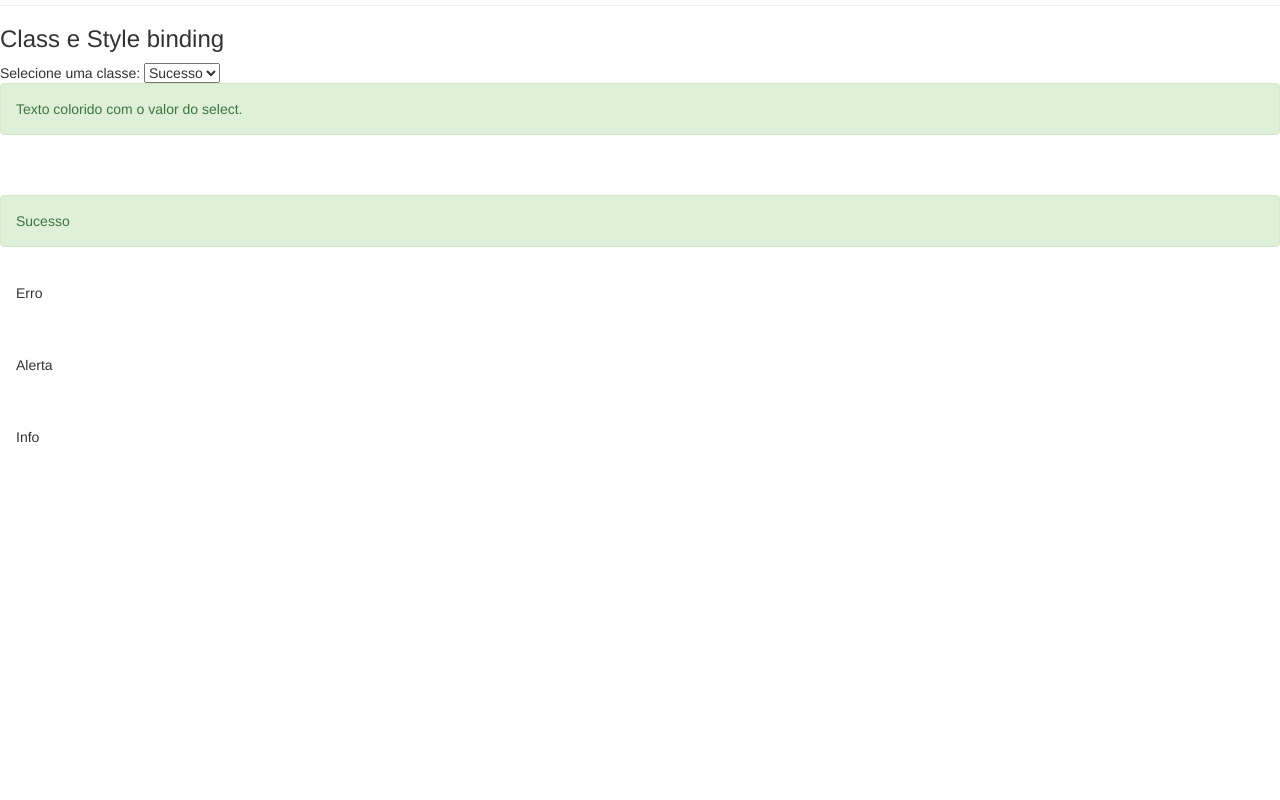
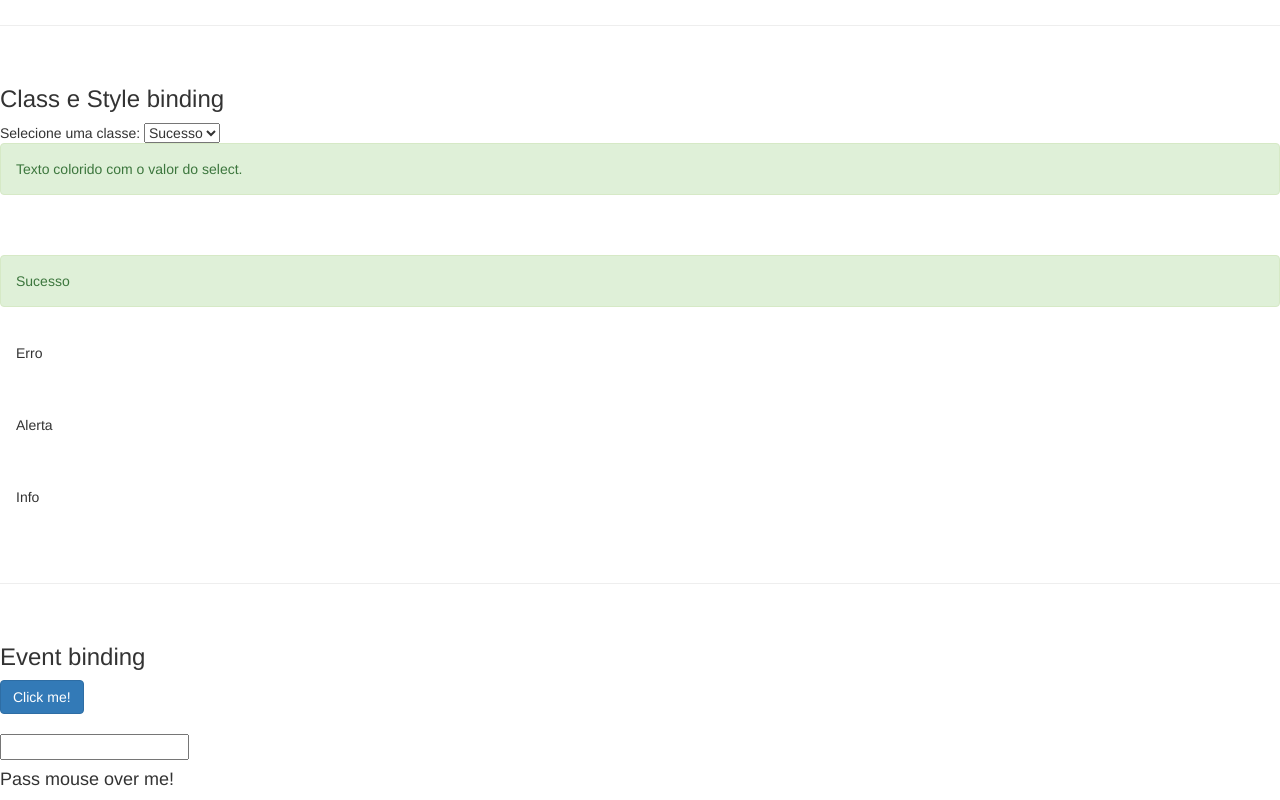
Before and after one commit to allan-mlpe/lt-angular4, an Angular app in the folder data-binding/: page / in a window 1280 px wide. Shown: the part 391-1191 px from the top of the page. Before the commit the page ends 874 px from the top, so only its background shows below. Built offline with nearby package versions, Linux system fonts and the light colour scheme.

Commit message:
Conteúdo da aula 11 acerca de event binding

```diff
--- a/data-binding/src/app/app.component.html
+++ b/data-binding/src/app/app.component.html
@@ -1,3 +1,5 @@
 <app-data-binding></app-data-binding>
-<hr />
+<br><hr><br>
 <app-style-bind></app-style-bind>
+<br><hr><br>
+<app-event-binding></app-event-binding>
--- a/data-binding/src/app/app.module.ts
+++ b/data-binding/src/app/app.module.ts
@@ -4,12 +4,14 @@ import { NgModule } from '@angular/core';
 import { AppComponent } from './app.component';
 import { DataBindingComponent } from './data-binding/data-binding.component';
 import { StyleBindComponent } from './style-bind/style-bind.component';
+import { EventBindingComponent } from './event-binding/event-binding.component';
 
 @NgModule({
   declarations: [
     AppComponent,
     DataBindingComponent,
-    StyleBindComponent
+    StyleBindComponent,
+    EventBindingComponent
   ],
   imports: [
     BrowserModule
--- /dev/null
+++ b/data-binding/src/app/event-binding/event-binding.component.css
@@ -0,0 +1,7 @@
+/*
+    Os estilos declarados neste arquivo só serão aplicados aos elementos deste componente
+*/
+.highlight {
+    background-color: orange;
+    color: white;
+}
--- /dev/null
+++ b/data-binding/src/app/event-binding/event-binding.component.html
@@ -0,0 +1,35 @@
+<section>
+  <article>
+    <h3>Event binding</h3>
+    <div>
+      <button class="btn btn-primary"
+        (click)="botaoClicado()">Click me!</button> <!-- para bind de eventos utilizamos parêntises -->
+
+      <br><br>
+
+
+      <input type="text" #campoTexto
+        (blur)="salvarValor(campoTexto.value)"
+        on-keyup="onKeyUp($event)"
+        (keyup.enter)="salvarValor($event.target.value)"/> <!-- utilizamos o cifrão para indicar a passagem
+                                                                do evento para a função.
+
+                                                                obs: $event.target é equivalente a usar apenas 'campoTexto'.
+                                                           -->
+
+      <p>
+        {{ valorAtual }}
+      </p>
+      <p>
+        {{ valorSalvo }}
+      </p>
+
+      <h4
+        (mouseover)="onMouseOverOut()"
+        (mouseout)="onMouseOverOut()"
+        [class.highlight]="isMouseOver">
+        Pass mouse over me!
+      </h4>
+    </div>
+  </article>
+</section>
--- /dev/null
+++ b/data-binding/src/app/event-binding/event-binding.component.ts
@@ -0,0 +1,43 @@
+import { Component, OnInit } from '@angular/core';
+
+@Component({
+  selector: 'app-event-binding',
+  templateUrl: './event-binding.component.html',
+  styleUrls: ['./event-binding.component.css']
+})
+export class EventBindingComponent implements OnInit {
+
+  private valorAtual: string = "";
+  private valorSalvo: string = "";
+  private isMouseOver: boolean = false;
+
+  constructor() { }
+
+  ngOnInit() {
+  }
+
+  botaoClicado() {
+    alert("Cique!");
+  }
+
+  onKeyUp(event: KeyboardEvent) { //tipando o evento
+
+    //utilizando a interface HTMLInputElement para obter o valor do campo de input
+    //sem a declaração explícita, o angular terá um erro de compilação
+    //console.log((<HTMLInputElement>event.target).value);
+    this.valorAtual = (<HTMLInputElement>event.target).value;
+  }
+
+  /**
+   * Atribui o valor do campo de texto à variável valorSalvo sempre que a tecla ENTER for pressionada
+   * @param valor valor que está no campo de input
+   */
+  salvarValor(valor) {
+    this.valorSalvo = valor;
+  }
+
+  onMouseOverOut() {
+    this.isMouseOver = !this.isMouseOver;
+  }
+
+}
--- a/data-binding/src/styles.css
+++ b/data-binding/src/styles.css
@@ -1 +1,5 @@
 /* You can add global styles to this file, and also import other style files */
+/*
+    Estilos declarados nesse arquivo estarão disponíveis para serem aplicados
+    a todos os componentes da aplicação.
+*/
```
Also changed, not shown: 1 other file (tests, documents, lock files or other folders).
